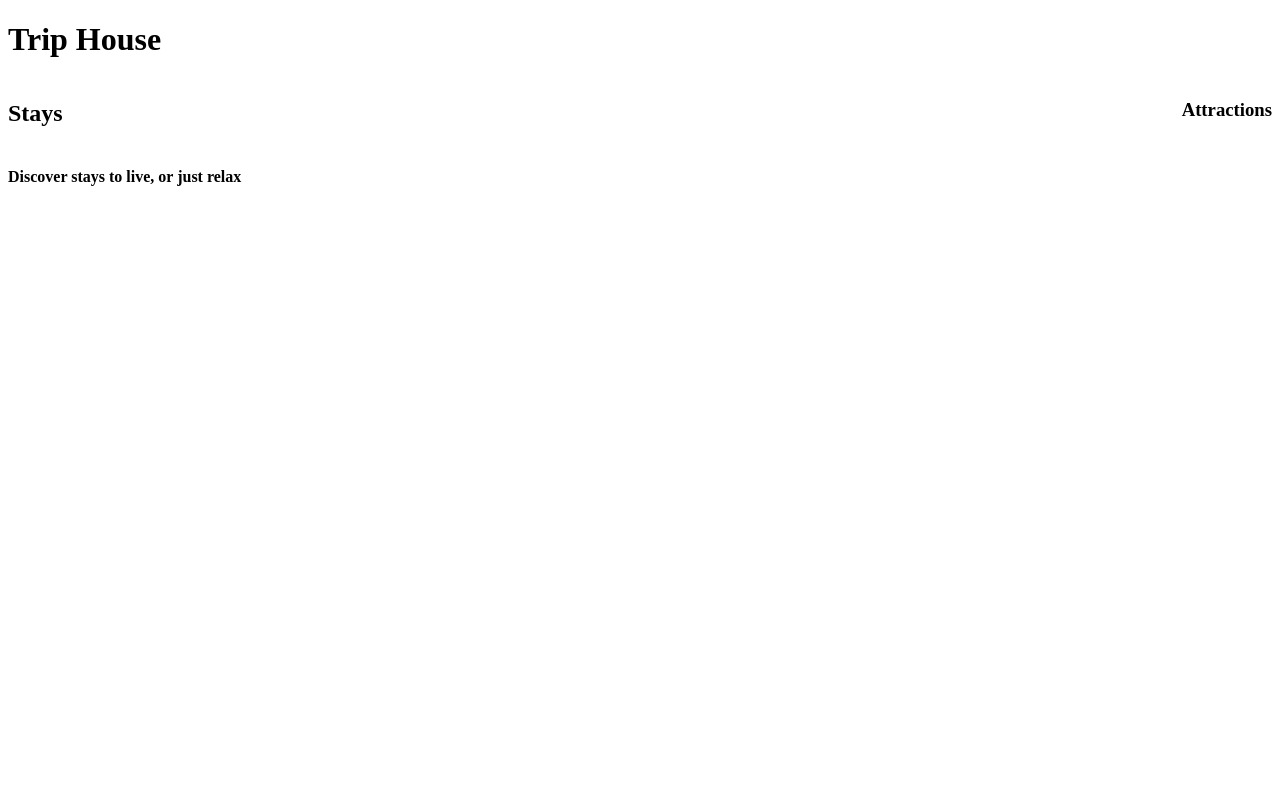
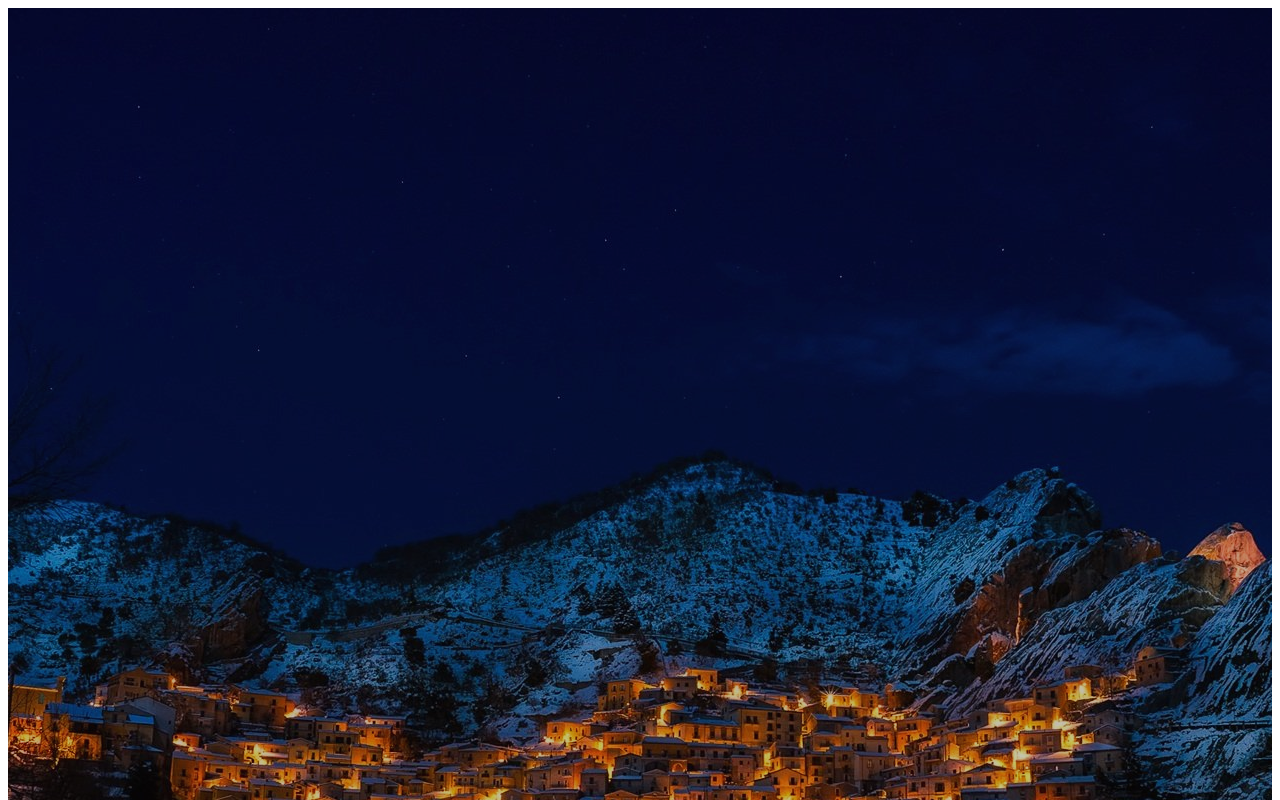
Before and after one commit to Dmitry1606/react, a React (Create React App) app: page / in a window 1280 px wide. Shown: the top 800 px of the page. Built offline with nearby package versions, Linux system fonts and the light colour scheme; the HTML template or start-up script is replaced by a standard one.

Commit message:
Update styles.css

```diff
--- a/styles.css
+++ b/styles.css
@@ -3,3 +3,8 @@
     flex-direction: row;
     justify-content: space-between;
 }
+
+.Background{
+    height: 900px;
+
+}
```
